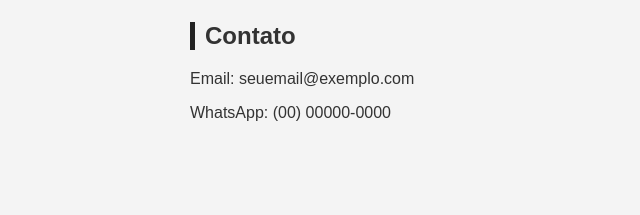
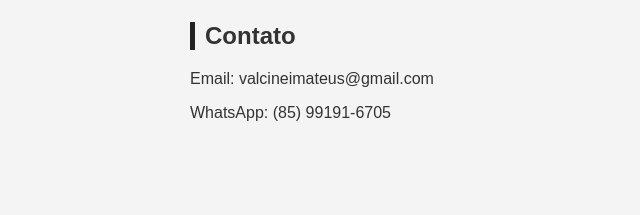
Before and after one commit to Valcy085/Portfolio-Valcinei, a plain HTML site: page index.html in a window 1280 px wide. Shown: the part 593-808 px from the top of the page, 0-640 px from the left. Drawn offline with Linux system fonts and the light colour scheme.

Commit message:
adicionei meu email e contato

```diff
--- a/index.html
+++ b/index.html
@@ -79,8 +79,8 @@
 
   <section class="section" id="contato">
     <h2>Contato</h2>
-    <p>Email: seuemail@exemplo.com</p>
-    <p>WhatsApp: (00) 00000-0000</p>
+    <p>Email: valcineimateus@gmail.com</p>
+    <p>WhatsApp: (85) 99191-6705</p>
   </section>
 
   <footer>
```
